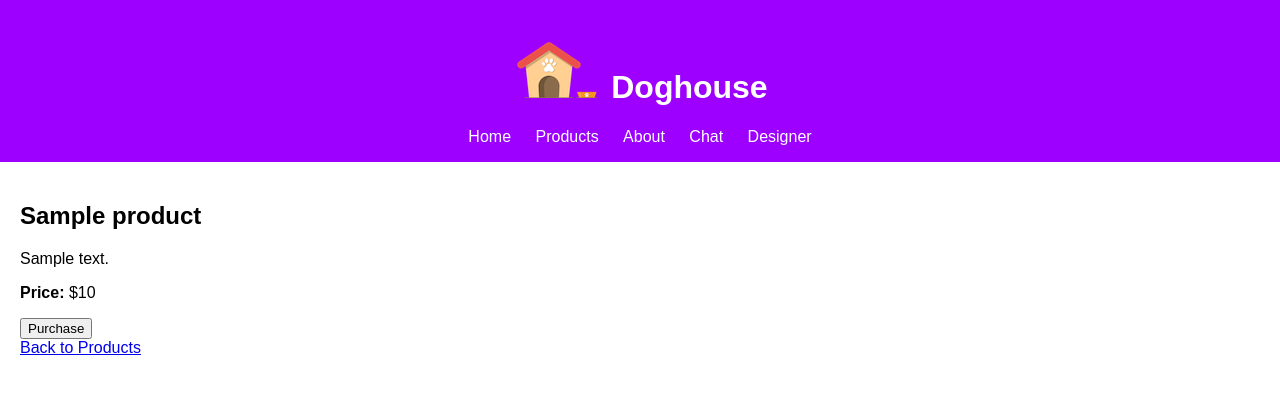
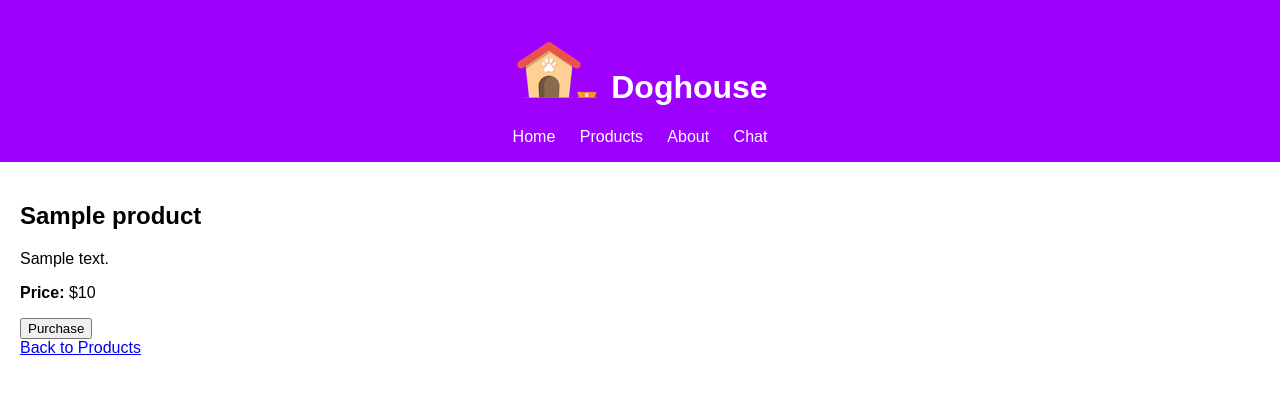
Before and after one commit to JacobEriksson/doghouse-llm-lab, a Python web app: template doghouse/templates/product.html in a window 1280 px wide. Shown: the top 420 px of the page. Run offline with Jinja, Linux system fonts and the light colour scheme; the template is opened without the code that fills it: most values are stand-ins (such as "Sample title", 1, 10 or a date in 2020).

Commit message:
Update base.html

```diff
--- a/Section2/templates/base.html
+++ b/Section2/templates/base.html
@@ -15,7 +15,6 @@
             <a href="{{ url_for('product_list') }}">Products</a>
             <a href="{{ url_for('about') }}">About</a>
             <a href="{{ url_for('chatbot') }}">Chat</a>
-            <a href="{{ url_for('designer') }}">Designer</a>
         </nav>
     </header>
     <main>
```
